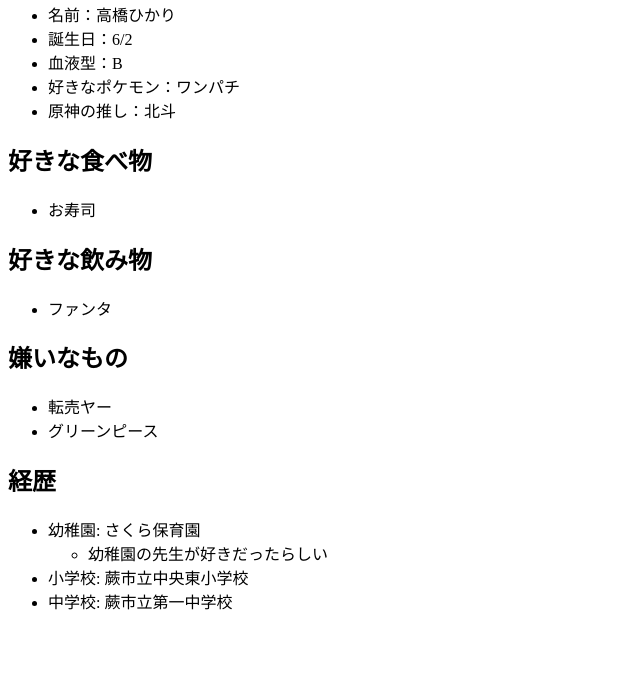
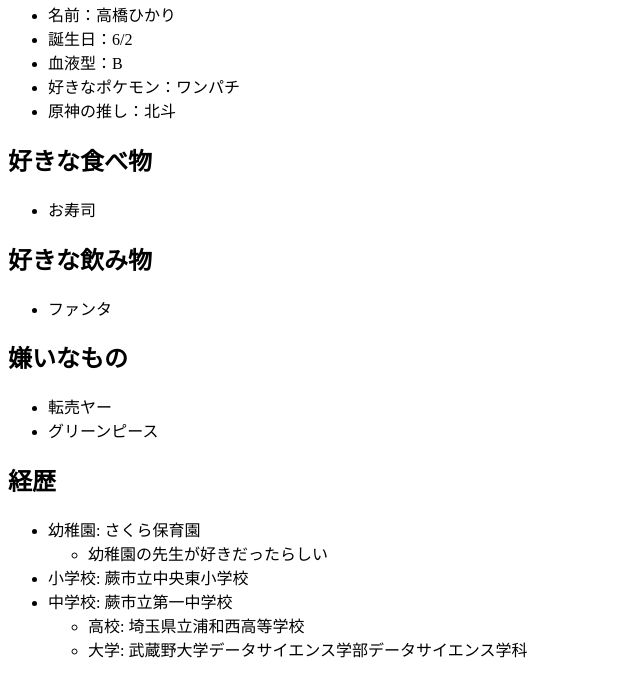
Before and after one commit to takahashihikari/git-practice, a plain HTML site: page index.html in a window 1280 px wide. Shown: the part 87-784 px from the top of the page, without its empty margins (0-640 px from the left). Drawn offline with Linux system fonts and the light colour scheme.

Commit message:
経歴に高校以降を追加する

```diff
--- a/index.html
+++ b/index.html
@@ -40,6 +40,11 @@
         </ul>
         <li>小学校: 蕨市立中央東小学校</li>
         <li>中学校: 蕨市立第一中学校</li>
+        <ul>
+            <li>高校: 埼玉県立浦和西高等学校</li>
+            <li>大学: 武蔵野大学データサイエンス学部データサイエンス学科</li>
+        </ul>
+
     </ul>
 
 </body>
```
